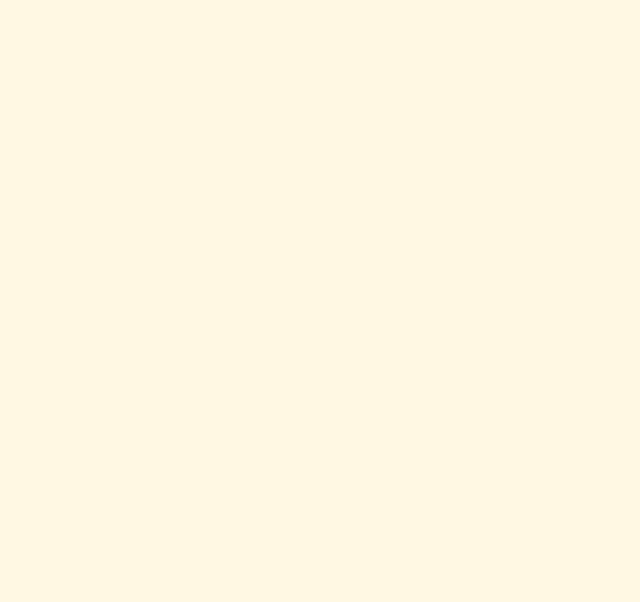
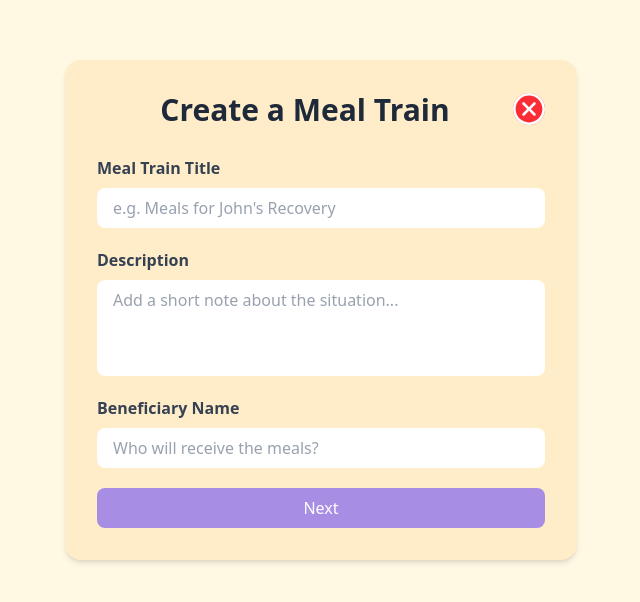
Before and after one commit to nhcarrigan-spring-2026-cohort/amber-wisteria, a React app in the folder frontend/: page /create-meal-train in a window 1280 px wide. Before the commit this address had no page. Shown: the part 122-724 px from the top of the page, without its empty margins (319-959 px from the left). Built offline with nearby package versions, Linux system fonts and the light colour scheme; the HTML template or start-up script is replaced by a standard one.

Commit message:
Added route to create-meal-train form

```diff
--- a/frontend/package.json
+++ b/frontend/package.json
@@ -13,9 +13,9 @@
     "@tailwindcss/vite": "^4.1.18",
     "clsx": "^2.1.1",
     "react": "^19.2.0",
-    "react-router": "^7.13.0",
     "react-calendar": "^6.0.0",
     "react-dom": "^19.2.0",
+    "react-router": "^7.13.0",
     "react-router-dom": "^7.13.0",
     "tailwind-merge": "^3.4.0",
     "tailwindcss": "^4.1.18"
--- a/frontend/src/App.jsx
+++ b/frontend/src/App.jsx
@@ -2,8 +2,7 @@ import { BrowserRouter as Router, Routes, Route } from 'react-router-dom'
 import Login from './pages/Login'
 import './App.css'
 import Signup from './pages/Signup'
-
-
+import CreateMealTrain from './pages/CreateMealTrain'
 
 function App() {
   return (
@@ -11,6 +10,7 @@ function App() {
         <Route path="/login" element={<Login />} />
         <Route path="/signup" element={<Signup />} />
         <Route path="/" element={<div>Home Page - Coming Soon</div>} />
+        <Route path='/create-meal-train' element={<CreateMealTrain />} />
       </Routes>
   )
 
--- a/frontend/src/components/meal-train/MealTrainForm.jsx
+++ b/frontend/src/components/meal-train/MealTrainForm.jsx
@@ -151,7 +151,7 @@ export default function MealTrainForm() {
   };
 
   const clearForm = () => {
-    if (confirm("Are you sure you want to cancel the form?")) {
+    if (confirm("Are you sure you want to exit the form?")) {
       setMealTrainTitle("");
       setMealTrainDesc("");
       setBeneficiaryName("");
--- a/frontend/src/pages/Signup.css
+++ b/frontend/src/pages/Signup.css
@@ -2,5 +2,4 @@
 
 body {
     background-color: #FFF8E3;
-    overflow: hidden;
 }
```
